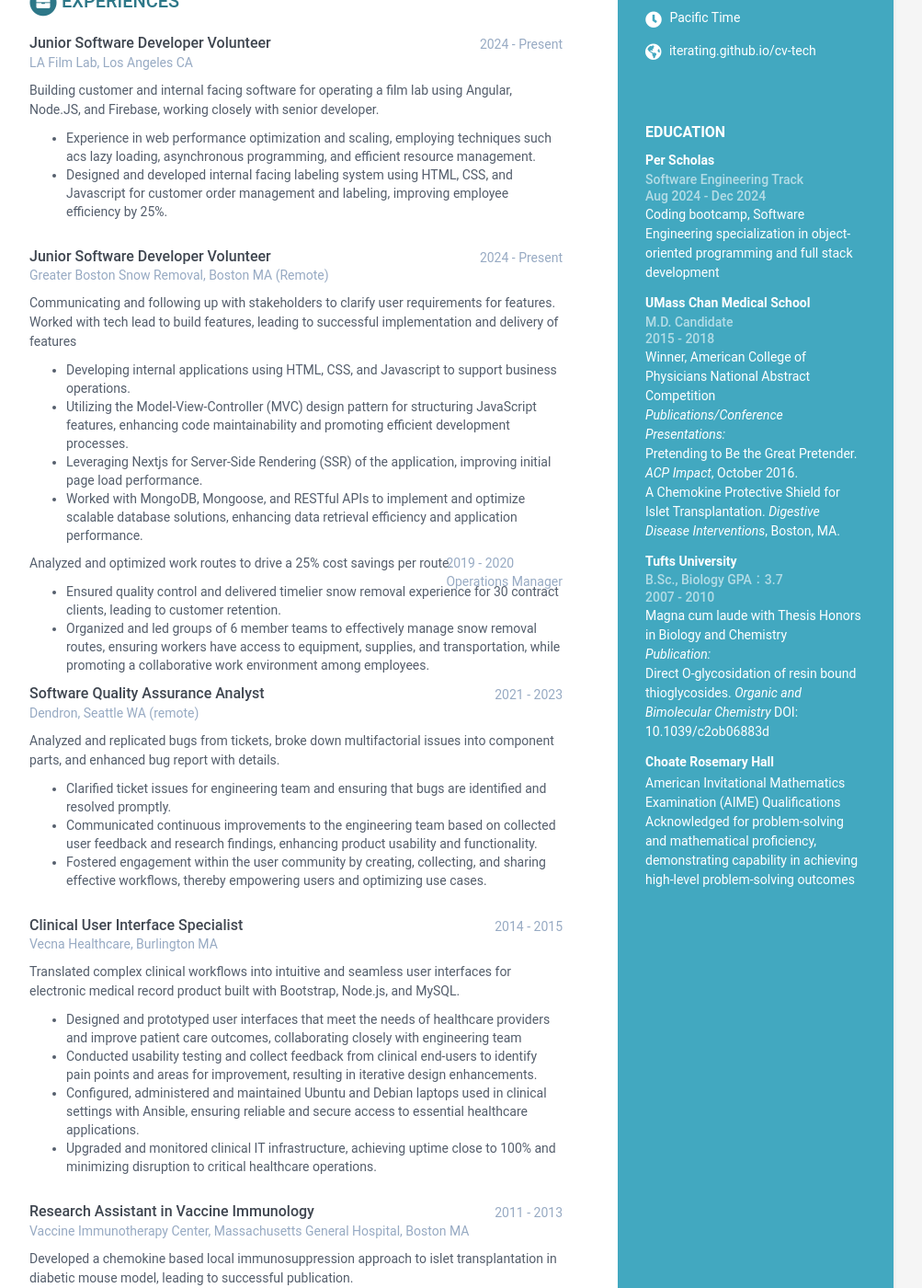
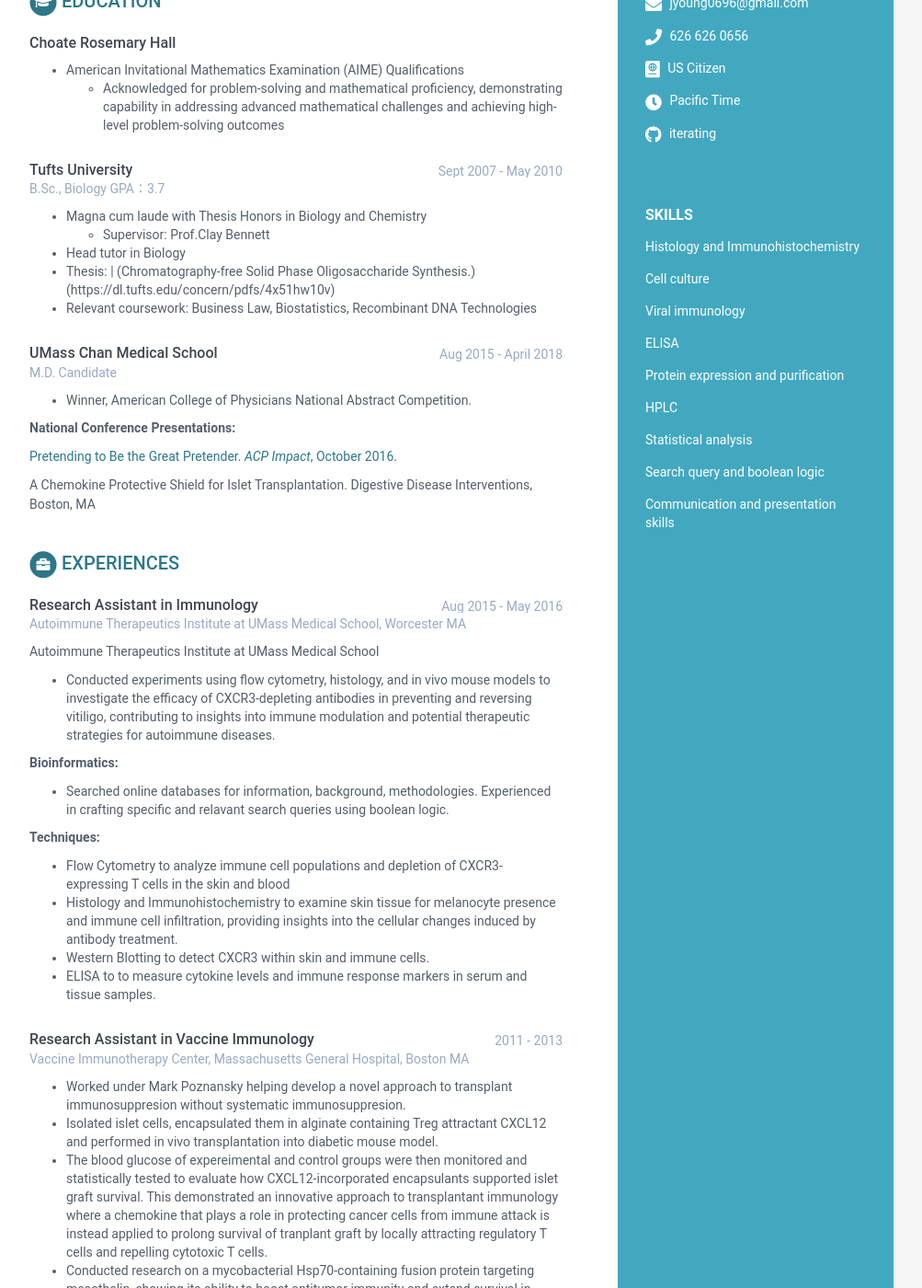
Before and after one commit to iterating/cv-pharm, a Jekyll site: the page built from index.html, in a window 1280 px wide and 1400 px high, scrolled down 297 px. Shown: the whole window at 92% size, without its empty margins (168-1171 px from the left). Built offline with Jekyll 4.4.1, drawn with Linux system fonts in a browser that asks for light colours; some of the changed text lies outside the part shown.

Commit message:
vers pharm

```diff
--- a/_data/data.yml
+++ b/_data/data.yml
@@ -1,25 +1,27 @@
 sidebar:
-    about: True # set to False or comment line if you want to remove the "how to use?" in the sidebar
-    education: True # set to False if you want education in main section instead of in sidebar
-    skills: False
-
+    about: False # set to False or comment line if you want to remove the "how to use?" in the sidebar
+    skills: True
+    education: False # set to False if you want education in main section instead of in sidebar
     # Profile information
     name: Jonathan Young
-    tagline: Creative and Adaptable Junior Full Stack Developer
-    avatar: # Profile(100x100).jpg #place a 100x100 picture inside /assets/images/ folder and provide the name of the file below
+    tagline:
+    avatar: profile.professional.1.jpg #place a 100x100 picture inside /assets/images/ folder and provide the name of the file below
 
     # Sidebar links
     email: jyoung0696@gmail.com
     phone: 626 626 0656
     timezone: Pacific Time
-    citizenship: US citizen
-    website: iterating.github.io/cv-tech #do not add http://
+    citizenship: US Citizen
+    website: #do not add http://
     linkedin:
-    github:
+    github: iterating
+    telegram: # add your nickname without '@' sign
     gitlab:
     bitbucket:
     stack-overflow: # Number/Username, e.g. 123456/alandoe
-    codewars:
+
+    goodreads: # Number-Username, e.g. 123456-alandoe
+    # pdf:
 
     interests:
       title:
@@ -32,122 +34,117 @@ sidebar:
           link:
 
 career-profile:
-    title: Why me?
+    title: Why me
     summary: |
-      I am a adaptable and innovative junior developer with a blend of technical expertise, creative problem-solving skills, and growth mindset. My proactive approach, foundation in technical and soft skills, and ability to adapt to emerging technologies enable me to tackle complex challenges effectively. I'm committed to continuous learning and fostering a collaborative environment that drives impactful solutions.
+      With a blend of technical expertise, creative problem-solving skills, and a growth mindset, I leverage my proactive approach and foundation in biology, immunology, and medicinal chemistry. My combined analytical and soft skills enable me to effectively tackle complex challenges. I am committed to continuous learning and fostering a collaborative environment to drive impactful solutions.
 education:
     title: Education
     info:
-      - degree: Per Scholas
-        university: Software Engineering Track
-        time: Aug 2024 - Dec 2024
+      - degree: Choate Rosemary Hall
         details: |
-          Coding bootcamp, Software Engineering specialization in object-oriented programming and full stack development
+          - American Invitational Mathematics Examination (AIME) Qualifications
+              - Acknowledged for problem-solving and mathematical proficiency, demonstrating capability in addressing advanced mathematical challenges and achieving high-level problem-solving outcomes
+
+      - degree: Tufts University
+        university: B.Sc., Biology GPA：3.7
+        time: Sept 2007 - May 2010
+        details: |
+          - Magna cum laude with Thesis Honors in Biology and Chemistry
+            - Supervisor: Prof.Clay Bennett
+          - Head tutor in Biology
+          - Thesis: |
+              (Chromatography-free Solid Phase Oligosaccharide Synthesis.)(https://dl.tufts.edu/concern/pdfs/4x51hw10v)
+          - Relevant coursework: Business Law, Biostatistics, Recombinant DNA Technologies
 
       - degree: UMass Chan Medical School
         university: M.D. Candidate
-        time: 2015 - 2018
+        time: Aug 2015 - April 2018
         details: |
-          Winner, American College of Physicians National Abstract Competition
-          *Publications/Conference Presentations:*
-          Pretending to Be the Great Pretender. *ACP Impact*, October 2016.
-          A Chemokine Protective Shield for Islet Transplantation. *Digestive Disease Interventions*, Boston, MA.
+          - Winner, American College of Physicians National Abstract Competition.
 
-      - degree: Tufts University
-        university: B.Sc., Biology GPA：3.7
-        time: 2007 - 2010
-        details: |
-          Magna cum laude with Thesis Honors in Biology and Chemistry
-          *Publication:*
-          Direct O-glycosidation of resin bound thioglycosides. *Organic and Bimolecular Chemistry* DOI: 10.1039/c2ob06883d
+          **National Conference Presentations:**
 
-      - degree: Choate Rosemary Hall
-        university: ''
-        time: ''
-        details: |
-          American Invitational Mathematics Examination (AIME) Qualifications
-            Acknowledged for problem-solving and mathematical proficiency, demonstrating capability in achieving high-level problem-solving outcomes
+            [Pretending to Be the Great Pretender. *ACP Impact*, October 2016.](https://www.acponline.org/membership/medical-students/acp-impact/archive/october-2016/winning-abstracts-pretending-to-be-the-great-pretender)
+
+            A Chemokine Protective Shield for Islet Transplantation. Digestive Disease Interventions, Boston, MA
+
+
 
 experiences:
     title: Experiences
     info:
-      - role: Junior Software Developer Volunteer
-        time: 2024 - Present
-        company: LA Film Lab, Los Angeles CA
+
+      - role: Research Assistant in Immunology
+        time: Aug 2015 - May 2016
+        company:  Autoimmune Therapeutics Institute at UMass Medical School, Worcester MA
         details: |
-          Building customer and internal facing software for operating a film lab using Angular, Node.JS, and Firebase, working closely with senior developer.
-          - Experience in web performance optimization and scaling, employing techniques such acs lazy loading, asynchronous programming, and efficient resource management.
-          - Designed and developed internal facing labeling system using HTML, CSS, and Javascript for customer order management and labeling, improving employee efficiency by 25%.
+          Autoimmune Therapeutics Institute at UMass Medical School
+          - Conducted experiments using flow cytometry, histology, and in vivo mouse models to investigate the efficacy of CXCR3-depleting antibodies in preventing and reversing vitiligo, contributing to insights into immune modulation and potential therapeutic strategies for autoimmune diseases.
 
-      - role: Junior Software Developer Volunteer
-        time: 2024 - Present
-        company: Greater Boston Snow Removal, Boston MA (Remote)
-        details: |
-          Communicating and following up with stakeholders to clarify user requirements for features. Worked with tech lead to build features, leading to successful implementation and delivery of features
-          - Developing internal applications using HTML, CSS, and Javascript to support business operations.
-          - Utilizing the Model-View-Controller (MVC) design pattern for structuring JavaScript features, enhancing code maintainability and promoting efficient development processes.
-          - Leveraging Nextjs for Server-Side Rendering (SSR) of the application, improving initial page load performance.
-          - Worked with MongoDB, Mongoose, and RESTful APIs to implement and optimize scalable database solutions, enhancing data retrieval efficiency and application performance.
+          __Bioinformatics:__
+          - Searched online databases for information, background, methodologies. Experienced in crafting specific and relavant search queries using boolean logic.
 
-        time2: 2019 - 2020
-        role2: Operations Manager
-        details2: |
-          Analyzed and optimized work routes to drive a 25% cost savings per route.
-          - Ensured quality control and delivered timelier snow removal experience for 30 contract clients, leading to customer retention.
-          - Organized and led groups of 6 member teams to effectively manage snow removal routes, ensuring workers have access to equipment, supplies, and transportation, while promoting a collaborative work environment among employees.
+          __Techniques:__
+          - Flow Cytometry to analyze immune cell populations and depletion of CXCR3-expressing T cells in the skin and blood
+          - Histology and Immunohistochemistry to examine skin tissue for melanocyte presence and immune cell infiltration, providing insights into the cellular changes induced by antibody treatment.
+          - Western Blotting to detect CXCR3 within skin and immune cells.
+          - ELISA to to measure cytokine levels and immune response markers in serum and tissue samples.
 
-      - role: Software Quality Assurance Analyst
-        time: 2021 - 2023
-        company: Dendron, Seattle WA (remote)
-        details: |
-          Analyzed and replicated bugs from tickets, broke down multifactorial issues into component parts, and enhanced bug report with details.
-          - Clarified ticket issues for engineering team and ensuring that bugs are identified and resolved promptly.
-          - Communicated continuous improvements to the engineering team based on collected user feedback and research findings, enhancing product usability and functionality.
-          - Fostered engagement within the user community by creating, collecting, and sharing effective workflows, thereby empowering users and optimizing use cases.
 
-      - role: Clinical User Interface Specialist
-        time: 2014 - 2015
-        company: Vecna Healthcare, Burlington MA
-        details: |
-          Translated complex clinical workflows into intuitive and seamless user interfaces for electronic medical record product built with Bootstrap, Node.js, and MySQL.
-          - Designed and prototyped user interfaces that meet the needs of healthcare providers and improve patient care outcomes, collaborating closely with engineering team
-          - Conducted usability testing and collect feedback from clinical end-users to identify pain points and areas for improvement, resulting in iterative design enhancements.
-          - Configured, administered and maintained Ubuntu and Debian laptops used in clinical settings with Ansible, ensuring reliable and secure access to essential healthcare applications.
-          - Upgraded and monitored clinical IT infrastructure, achieving uptime close to 100% and minimizing disruption to critical healthcare operations.
 
 
       - role: Research Assistant in Vaccine Immunology
         time: 2011 - 2013
         company: Vaccine Immunotherapy Center, Massachusetts General Hospital, Boston MA
         details: |
-          Developed a chemokine based local immunosuppression approach to islet transplantation in diabetic mouse model, leading to successful publication.
-          - Demonstrated an innovative approach to transplantant immunology where a chemokine that plays a role in protecting cancer cells from immune attack is instead applied to prolong survival of tranplant graft by locally attracting regulatory T cells and repelling cytotoxic T cells.
-          - Presented complex multidimensional quantitative data at meeting, conferences, and publications, informing direction of future development.
-          - Developed 'Cellbot', an automated cell counting program in Java and ImageJ, speeding data collection and experimental validation.
+
+          - Worked under Mark Poznansky helping develop a novel approach to transplant immunosuppresion without systematic immunosuppresion.
+          - Isolated islet cells, encapsulated them in alginate containing Treg attractant CXCL12 and performed in vivo transplantation into diabetic mouse model.
+          - The blood glucose of expereimental and control groups were then monitored and  statistically tested to evaluate how CXCL12-incorporated encapsulants supported islet graft survival. This demonstrated an innovative approach to transplantant immunology where a chemokine that plays a role in protecting cancer cells from immune attack is instead applied to prolong survival of tranplant graft by locally attracting regulatory T cells and repelling cytotoxic T cells.
+          - Conducted research on a mycobacterial Hsp70-containing fusion protein targeting mesothelin, showing its ability to boost antitumor immunity and extend survival in mouse models of ovarian cancer and mesothelioma.
+
+          __Communication and Presentation:__
+          - Documented and presented quantitative data for publication and peer review, leading to successful publication.
+          - Presented project, theory, and findings to both technical subject experts and general clinical audience at conferences including Massachusetts General Hospital Presentation Day and Digestive Disease Interventions.
+
+
+          __Techniques:__
+          - Histology and Immunohistochemistry to examine transplanted tissue for immune cell infiltration, islet survival, and alginate bead integrity over time.
+          - ELISA for measuring cytokine and chemokine levels, including CXCL12, to evaluate the immune environment around the transplanted islets.
+          - Protein Expression and Purification of mycobacterial Hsp70-containing fusion protein for experimental use
+          - Programmed 'Cellbot', an automated cell counting program in Java and ImageJ, speeding data collection and experimental validation
+
           __Publication:__
+
              Alginate encapsulant incorporating CXCL12 supports long term allo and xenoislet transplantation without systemic immune suppression. *American Journal of Transplantation*, 2015. [DOI 10.1111/ajt.13049](https://pubmed.ncbi.nlm.nih.gov/25693473/)
 
       - role: Research Assistant in Medicinal Chemistry
         time: Jun 2009 - Jul 2011
         company: Tufts University Medford MA
         details: |
-          - Developed and optimized a direct O-glycosidation method for resin-bound thioglycosides, enhancing efficiency in carbohydrate chemistry research. This method streamlines the glycosidation process and has practical implications for both chemical synthesis and pharmaceutical applications.
-          - Analyzed product formation and purity with NMR and Mass Spectrometry
+          - Worked under Dr.Clay Bennett to develop and optimize a direct O-glycosidation method for resin-bound thioglycosides, enhancing efficiency in carbohydrate chemistry research. This method streamlines the glycosidation process and has practical implications for both chemical synthesis and pharmaceutical applications.
+
+          - Utilized analytical techniques including NMR and Mass Spectrometry to confirm product formation and purity.
 
           __Publication:__
 
              Direct O-glycosidation of resin bound thioglycosides. *Organic and Bimolecular Chemistry*, 2012. [DOI: 10.1039/c2ob06883d](https://pubmed.ncbi.nlm.nih.gov/22261792/)
+
 skills:
     title: Skills
+
     toolset:
-      - name: Javascript, Typescript, HTML, CSS
-      - name: Node.js, Express.js
-      - name: MongoDB, MySQL, Firebase/Supabase
-      - name: Virtualization- Virtualbox, VMWare, Hypervisor, Docker
-      - name: Design- Figma, Ilustrator, Photoshop
-      - name: Search querying and boolean logic
-      - name: Red Hat System Administration
-              Certificate 170-077-016 (currently inactive)
+      - name: Histology and Immunohistochemistry
+      - name: Cell culture
+      - name: Viral immunology
+      - name: ELISA
+      - name: Protein expression and purification
+      - name: HPLC
+      - name: Statistical analysis
+      - name: Search query and boolean logic
+      - name: Communication and presentation skills
+
+
 
 footer: >
-    Designed by <a href="http://iterating.github.io/cv-tech" target="_blank" rel="nofollow">J Young Design</a>
+    Designed and built by <a href="" target="_blank">Jonathan Young Design</a>
```
